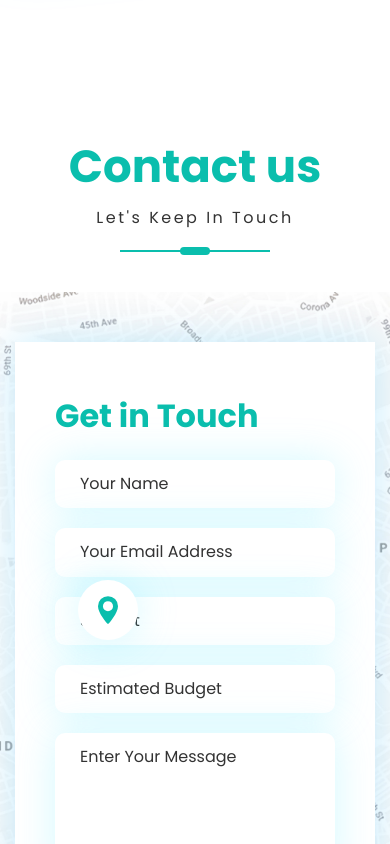
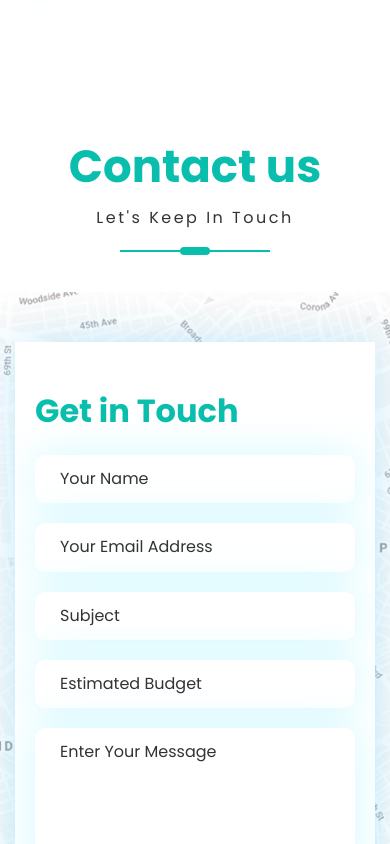
Before and after one commit to amirgh82/CV-project, a React (Create React App) app: page / in a window 390 px wide. Shown: the part 8960-9804 px from the top of the page. Built offline with nearby package versions, Linux system fonts and the light colour scheme.

Commit message:
responsive Contact component

```diff
--- a/src/components/Contact/Contact.css
+++ b/src/components/Contact/Contact.css
@@ -1,6 +1,5 @@
 .contactus {
     margin-top: 20rem;
-    margin-bottom: 10rem;
 }
 
 .contactus__wrapper {
@@ -32,7 +31,7 @@
 .contact {
     background-color: var(--app-bg-color);
     box-shadow: 0 0 4rem rgba(19, 182, 255, 24%);
-    max-width: 50rem;
+    max-width: 55rem;
     padding: 5rem 4rem;
     margin-left: auto;
 }
@@ -81,3 +80,18 @@
     font-size: 1.8rem;
     cursor: pointer;
 }
+
+@media screen and (max-width:992px) {
+    .contactus__map{
+        display: none;
+    }
+    .contact{
+        margin: 0 auto;
+    }
+}
+
+@media screen and (max-width:576px){
+    .contact{
+        padding: 4.5rem 2rem;
+    }
+}
```
